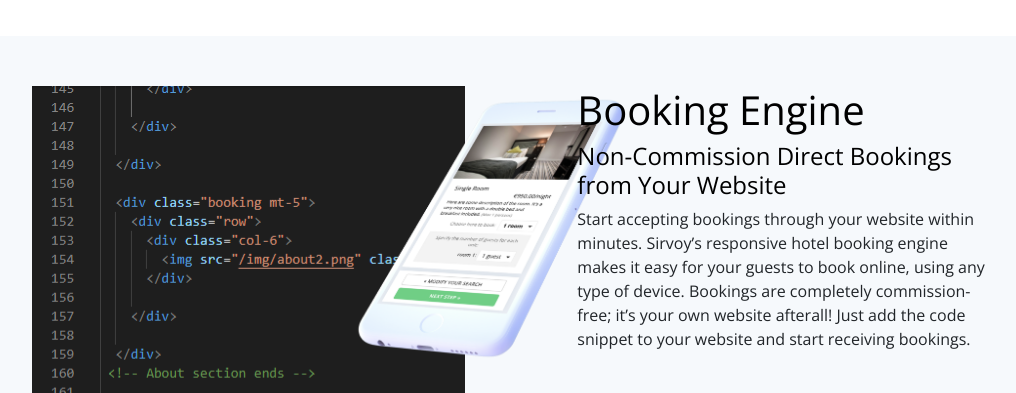
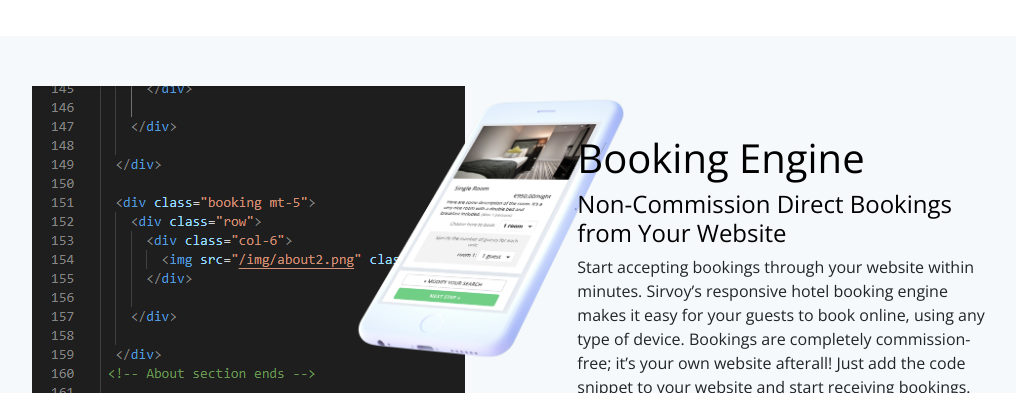
Before and after one commit to rafirahman123/Sirvoy, a plain HTML site: page index.html in a window 1280 px wide. Shown: the part 1070-1463 px from the top of the page, without its empty margins (88-1104 px from the left). Drawn offline with nearby package versions, Linux system fonts and the light colour scheme.

Commit message:
small update from index page

```diff
--- a/index.html
+++ b/index.html
@@ -154,7 +154,7 @@
   </div>
 
 
-<div class="container mt-5 mb-2">
+<div class="container mt-5 mb-2 ">
   <div class="booking mt-5 ">
     <div class="row mb-2">
       <div class="mbl col-5">
@@ -163,7 +163,7 @@
 
     </div>
 
-    <div class="mblright col-5">
+    <div class="mblright col-5 py-5">
       <h1>Booking Engine</h1>
       <h4>Non-Commission Direct Bookings from Your Website</h4>
       <p>Start accepting bookings through your website within minutes. Sirvoy’s responsive hotel booking engine makes it easy for your guests to book online, using any type of device. Bookings are completely commission-free; it’s your own website afterall! Just add the code snippet to your website and start receiving bookings.</p>
```
